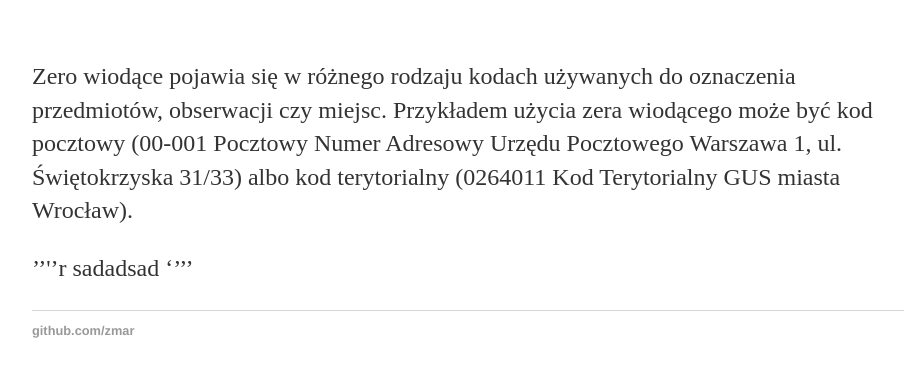
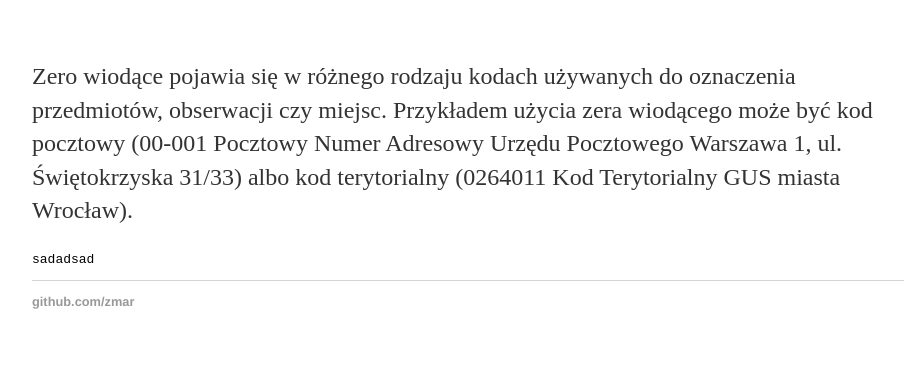
Before and after one commit to zmar/SmarteR_useR, a Jekyll site: the page built from _posts/2016-05-05-start.md, in a window 1280 px wide. Shown: the top 377 px of the page, without its empty margins (160-1064 px from the left). Built offline with Jekyll 4.4.1, drawn with Linux system fonts in a browser that asks for light colours.

Commit message:
Update 2016-05-05-start.md

````diff
--- a/_posts/2016-05-05-start.md
+++ b/_posts/2016-05-05-start.md
@@ -6,6 +6,6 @@ date: 2016-05-05
 
 Zero wiodące pojawia się w różnego rodzaju kodach używanych do oznaczenia przedmiotów, obserwacji czy miejsc. Przykładem użycia zera wiodącego może być kod pocztowy (00-001 Pocztowy Numer Adresowy Urzędu Pocztowego Warszawa 1, ul. Świętokrzyska 31/33) albo kod terytorialny (0264011 Kod Terytorialny GUS miasta Wrocław).
 
-''''r
+```r
 sadadsad
-''''
+```
````
